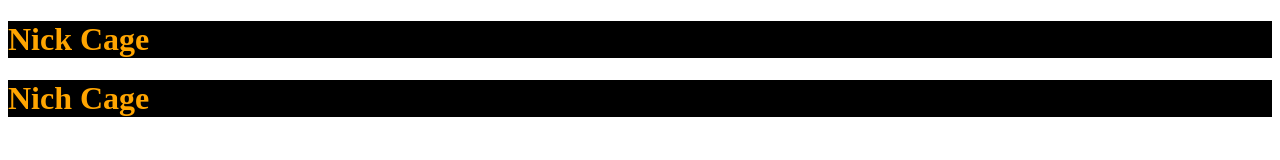
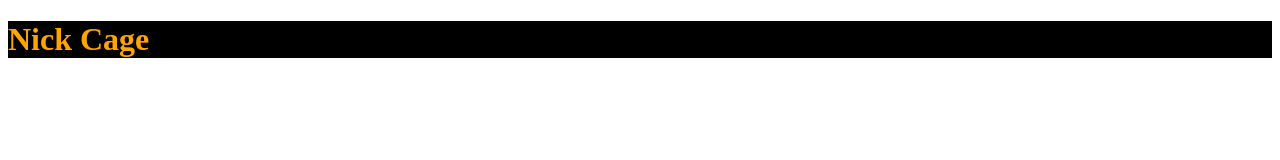
Before and after one commit to Tresiques/automatic-octo-guide, a plain HTML site: page index.html in a window 1280 px wide. Drawn offline with Linux system fonts and the light colour scheme.

Commit message:
took away an h1 line

```diff
--- a/index.html
+++ b/index.html
@@ -9,7 +9,6 @@
 </head>
 <body>
     <h1>Nick Cage</h1>
-    <h1>Nich Cage</h1>
 
 </body>
 </html>
```
